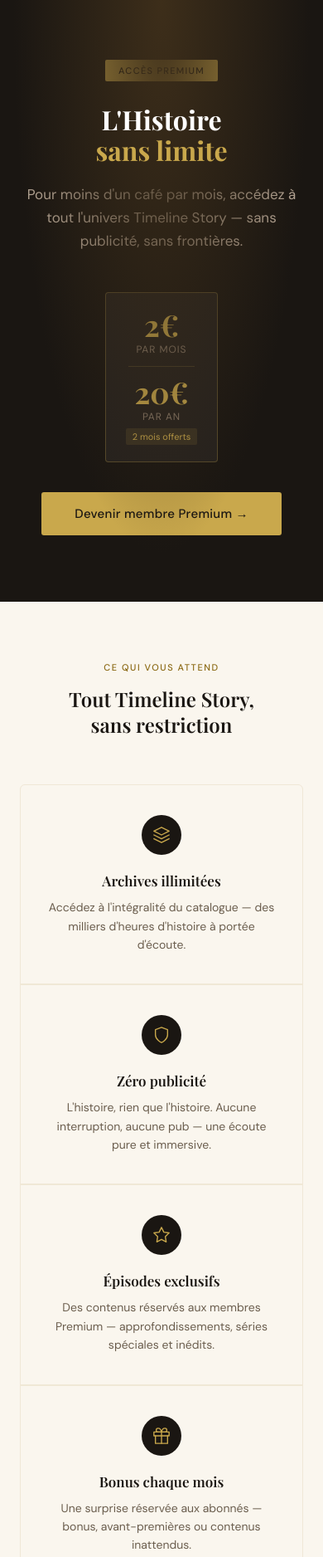
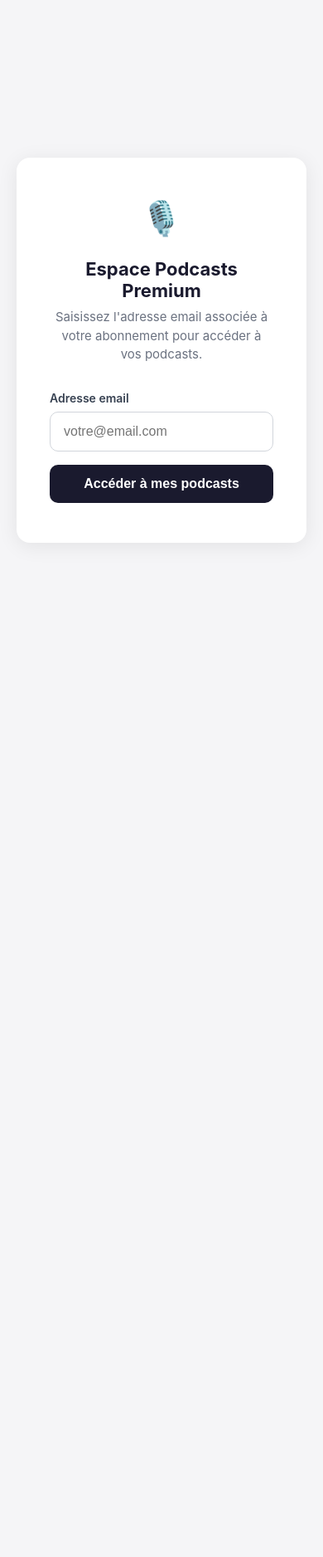
Before and after one commit to RichardFremder/podcast-premium-gate, a website: page abonnement.html in a window 390 px wide. Shown: the top 1876 px of the page at 83% size. After the commit the page ends 844 px from the top, so only its background shows below. Drawn offline with nearby package versions, Linux system fonts and the light colour scheme.

Commit message:
Add files via upload

```diff
--- a/abonnement.html
+++ b/abonnement.html
@@ -3,381 +3,313 @@
 <head>
   <meta charset="UTF-8">
   <meta name="viewport" content="width=device-width, initial-scale=1.0">
-<title>Timeline Story Premium — L'Histoire sans limite</title>
-<link href="https://fonts.googleapis.com/css2?family=Playfair+Display:wght@400;600;700&family=DM+Sans:wght@400;500&display=swap" rel="stylesheet">
+  <title>Accès Podcasts Premium</title>
   <style>
     *, *::before, *::after { box-sizing: border-box; margin: 0; padding: 0; }
 
-  :root {
-    --gold: #C9A84C;
-    --gold-light: #F5E6C0;
-    --gold-dark: #8B6914;
-    --ink: #1A1612;
-    --ink-mid: #3D3529;
-    --ink-light: #6B5E4E;
-    --parchment: #FAF6EE;
-    --parchment-dark: #F0E8D6;
-    --white: #FFFFFF;
-  }
-
     body {
-    font-family: 'DM Sans', sans-serif;
-    background: var(--parchment);
-    color: var(--ink);
+      font-family: -apple-system, BlinkMacSystemFont, 'Segoe UI', Roboto, sans-serif;
+      background: #f5f5f7;
       min-height: 100vh;
-  }
-
-  /* HERO */
-  .hero {
-    background: var(--ink);
-    padding: 72px 24px 80px;
-    text-align: center;
-    position: relative;
-    overflow: hidden;
-  }
-
-  .hero::before {
-    content: '';
-    position: absolute;
-    inset: 0;
-    background: radial-gradient(ellipse at 50% 0%, #3D2E1A 0%, transparent 65%);
-    pointer-events: none;
-  }
-
-  .hero-badge {
-    display: inline-block;
-    background: var(--gold);
-    color: var(--ink);
-    font-family: 'DM Sans', sans-serif;
-    font-size: 11px;
-    font-weight: 500;
-    letter-spacing: 0.12em;
-    text-transform: uppercase;
-    padding: 6px 16px;
-    border-radius: 2px;
-    margin-bottom: 28px;
-  }
-
-  .hero h1 {
-    font-family: 'Playfair Display', serif;
-    font-size: clamp(32px, 6vw, 56px);
-    font-weight: 700;
-    color: var(--white);
-    line-height: 1.15;
-    margin-bottom: 20px;
-    position: relative;
-  }
-
-  .hero h1 span {
-    color: var(--gold);
-  }
-
-  .hero-sub {
-    font-size: 17px;
-    color: #B8A898;
-    max-width: 480px;
-    margin: 0 auto 48px;
-    line-height: 1.65;
-  }
-
-  .price-block {
-    display: inline-flex;
-    align-items: center;
-    gap: 20px;
-    background: rgba(255,255,255,0.05);
-    border: 1px solid rgba(201,168,76,0.3);
-    border-radius: 4px;
-    padding: 20px 36px;
-    margin-bottom: 36px;
-  }
-
-  .price-item {
-    text-align: center;
-  }
-
-  .price-amount {
-    font-family: 'Playfair Display', serif;
-    font-size: 36px;
-    font-weight: 700;
-    color: var(--gold);
-    line-height: 1;
-  }
-
-  .price-label {
-    font-size: 12px;
-    color: #8A7A6A;
-    margin-top: 4px;
-    text-transform: uppercase;
-    letter-spacing: 0.08em;
-  }
-
-  .price-divider {
-    width: 1px;
-    height: 48px;
-    background: rgba(201,168,76,0.2);
-  }
-
-  .price-saving {
-    font-size: 11px;
-    color: var(--gold);
-    background: rgba(201,168,76,0.12);
-    padding: 3px 8px;
-    border-radius: 2px;
-    margin-top: 6px;
-  }
-
-  .btn-primary {
-    display: inline-block;
-    background: var(--gold);
-    color: var(--ink);
-    font-family: 'DM Sans', sans-serif;
-    font-size: 15px;
-    font-weight: 500;
-    padding: 16px 40px;
-    border-radius: 3px;
-    text-decoration: none;
-    letter-spacing: 0.02em;
-    transition: background 0.2s, transform 0.15s;
-    cursor: pointer;
-    border: none;
-  }
-
-  .btn-primary:hover {
-    background: #D4B060;
-    transform: translateY(-1px);
-  }
-
-  /* FEATURES */
-  .features {
-    max-width: 880px;
-    margin: 0 auto;
-    padding: 72px 24px;
-  }
-
-  .section-label {
-    text-align: center;
-    font-size: 11px;
-    font-weight: 500;
-    letter-spacing: 0.14em;
-    text-transform: uppercase;
-    color: var(--gold-dark);
-    margin-bottom: 16px;
-  }
-
-  .section-title {
-    font-family: 'Playfair Display', serif;
-    font-size: clamp(24px, 4vw, 36px);
-    font-weight: 600;
-    text-align: center;
-    color: var(--ink);
-    margin-bottom: 56px;
-    line-height: 1.3;
-  }
-
-  .features-grid {
-    display: grid;
-    grid-template-columns: repeat(auto-fit, minmax(190px, 1fr));
-    gap: 2px;
-    background: var(--parchment-dark);
-    border: 1px solid var(--parchment-dark);
-    border-radius: 6px;
-    overflow: hidden;
-  }
-
-  .feature-card {
-    background: var(--parchment);
-    padding: 36px 28px;
-    text-align: center;
-  }
-
-  .feature-icon {
-    width: 48px;
-    height: 48px;
-    background: var(--ink);
-    border-radius: 50%;
       display: flex;
       align-items: center;
       justify-content: center;
-    margin: 0 auto 20px;
+      padding: 20px;
     }
 
-  .feature-icon svg {
-    width: 22px;
-    height: 22px;
-    stroke: var(--gold);
-    fill: none;
-    stroke-width: 1.5;
-    stroke-linecap: round;
-    stroke-linejoin: round;
+    .card {
+      background: white;
+      border-radius: 16px;
+      box-shadow: 0 4px 24px rgba(0,0,0,0.08);
+      padding: 48px 40px;
+      max-width: 560px;
+      width: 100%;
     }
 
-  .feature-title {
-    font-family: 'Playfair Display', serif;
-    font-size: 17px;
-    font-weight: 600;
-    color: var(--ink);
-    margin-bottom: 10px;
+    .logo {
+      text-align: center;
+      font-size: 40px;
+      margin-bottom: 24px;
     }
 
-  .feature-desc {
-    font-size: 14px;
-    color: var(--ink-light);
-    line-height: 1.6;
+    h1 {
+      text-align: center;
+      font-size: 22px;
+      font-weight: 700;
+      color: #1a1a2e;
+      margin-bottom: 8px;
     }
 
-  /* QUOTE */
-  .quote-section {
-    background: var(--ink);
-    padding: 64px 24px;
+    .subtitle {
       text-align: center;
+      color: #6b7280;
+      font-size: 15px;
+      margin-bottom: 32px;
+      line-height: 1.5;
     }
 
-  .quote-text {
-    font-family: 'Playfair Display', serif;
-    font-size: clamp(18px, 3vw, 26px);
-    font-style: italic;
-    color: var(--white);
-    max-width: 640px;
-    margin: 0 auto 20px;
-    line-height: 1.55;
+    label {
+      display: block;
+      font-size: 14px;
+      font-weight: 600;
+      color: #374151;
+      margin-bottom: 8px;
     }
 
-  .quote-author {
-    font-size: 13px;
-    color: var(--gold);
-    letter-spacing: 0.08em;
-    text-transform: uppercase;
+    input[type="email"] {
+      width: 100%;
+      padding: 14px 16px;
+      font-size: 16px;
+      border: 1.5px solid #d1d5db;
+      border-radius: 10px;
+      outline: none;
+      transition: border-color 0.2s;
+      color: #111827;
     }
 
-  /* CTA */
-  .cta-section {
-    max-width: 600px;
-    margin: 0 auto;
-    padding: 72px 24px;
-    text-align: center;
+    input[type="email"]:focus {
+      border-color: #1a1a2e;
     }
 
-  .cta-section h2 {
-    font-family: 'Playfair Display', serif;
-    font-size: clamp(22px, 4vw, 34px);
+    button {
+      width: 100%;
+      margin-top: 16px;
+      padding: 14px;
+      background: #1a1a2e;
+      color: white;
+      border: none;
+      border-radius: 10px;
+      font-size: 16px;
       font-weight: 600;
-    color: var(--ink);
-    margin-bottom: 16px;
-    line-height: 1.3;
+      cursor: pointer;
+      transition: background 0.2s, opacity 0.2s;
     }
 
-  .cta-section p {
-    font-size: 16px;
-    color: var(--ink-light);
-    margin-bottom: 36px;
-    line-height: 1.65;
+    button:hover:not(:disabled) {
+      background: #2d2d4e;
     }
 
-  .cta-note {
-    font-size: 13px;
-    color: var(--ink-light);
-    margin-top: 16px;
+    button:disabled {
+      opacity: 0.6;
+      cursor: not-allowed;
     }
 
-  /* DIVIDER */
-  .ornament {
-    text-align: center;
-    color: var(--gold);
-    font-size: 20px;
-    letter-spacing: 12px;
-    margin: 8px 0;
-    opacity: 0.5;
+    #message {
+      margin-top: 16px;
+      padding: 12px 16px;
+      border-radius: 8px;
+      font-size: 14px;
+      display: none;
     }
 
-  @media (max-width: 540px) {
-    .price-block { flex-direction: column; gap: 12px; padding: 20px 24px; }
-    .price-divider { width: 80px; height: 1px; }
-    .features-grid { grid-template-columns: 1fr; }
+    #message.error {
+      background: #fef2f2;
+      color: #dc2626;
+      border: 1px solid #fecaca;
+      display: block;
+    }
+
+    #message.info {
+      background: #eff6ff;
+      color: #2563eb;
+      border: 1px solid #bfdbfe;
+      display: block;
+    }
+
+    .spinner {
+      display: inline-block;
+      width: 16px;
+      height: 16px;
+      border: 2px solid rgba(255,255,255,0.4);
+      border-top-color: white;
+      border-radius: 50%;
+      animation: spin 0.7s linear infinite;
+      vertical-align: middle;
+      margin-right: 8px;
+    }
+
+    @keyframes spin { to { transform: rotate(360deg); } }
+
+    #player-area {
+      display: none;
+    }
+
+    #player-area h2 {
+      font-size: 20px;
+      font-weight: 700;
+      color: #1a1a2e;
+      margin-bottom: 6px;
+    }
+
+    #player-area .welcome {
+      color: #6b7280;
+      font-size: 14px;
+      margin-bottom: 24px;
+    }
+
+    .player-wrapper {
+      border-radius: 12px;
+      overflow: hidden;
+      background: #f9fafb;
+    }
+
+    .logout-btn {
+      width: auto;
+      margin-top: 20px;
+      padding: 10px 20px;
+      background: transparent;
+      color: #6b7280;
+      border: 1.5px solid #d1d5db;
+      font-size: 14px;
+      font-weight: 500;
+      border-radius: 8px;
+    }
+
+    .logout-btn:hover {
+      background: #f9fafb;
+      color: #374151;
     }
   </style>
 </head>
 <body>
 
-<!-- HERO -->
-<section class="hero">
-  <div class="hero-badge">Accès Premium</div>
-  <h1>L'Histoire<br><span>sans limite</span></h1>
-  <p class="hero-sub">Pour moins d'un café par mois, accédez à tout l'univers Timeline Story — sans publicité, sans frontières.</p>
+  <!-- Formulaire de vérification -->
+  <div class="card" id="gate">
+    <div class="logo">🎙️</div>
+    <h1>Espace Podcasts Premium</h1>
+    <p class="subtitle">
+      Saisissez l'adresse email associée à votre abonnement pour accéder à vos podcasts.
+    </p>
 
-  <div class="price-block">
-    <div class="price-item">
-      <div class="price-amount">2€</div>
-      <div class="price-label">par mois</div>
-    </div>
-    <div class="price-divider"></div>
-    <div class="price-item">
-      <div class="price-amount">20€</div>
-      <div class="price-label">par an</div>
-      <div class="price-saving">2 mois offerts</div>
-    </div>
+    <label for="email-input">Adresse email</label>
+    <input
+      type="email"
+      id="email-input"
+      placeholder="votre@email.com"
+      autocomplete="email"
+    />
+
+    <button id="verify-btn" onclick="verifyEmail()">
+      Accéder à mes podcasts
+    </button>
+
+    <div id="message"></div>
   </div>
 
-  <br>
-  <a class="btn-primary" href="https://m.audiomeans.fr/s/S-tavkjvmo">Devenir membre Premium →</a>
-</section>
+  <!-- Lecteur — affiché après vérification -->
+  <div class="card" id="player-area">
+    <h2>🎧 Vos Podcasts Premium</h2>
+    <p class="welcome" id="welcome-text">Bienvenue ! Votre accès est confirmé.</p>
 
-<!-- FEATURES -->
-<section class="features">
-  <div class="section-label">Ce qui vous attend</div>
-  <h2 class="section-title">Tout Timeline Story,<br>sans restriction</h2>
-
-  <div class="features-grid">
-
-    <div class="feature-card">
-      <div class="feature-icon">
-        <svg viewBox="0 0 24 24"><path d="M12 2L2 7l10 5 10-5-10-5z"/><path d="M2 17l10 5 10-5"/><path d="M2 12l10 5 10-5"/></svg>
-      </div>
-      <div class="feature-title">Archives illimitées</div>
-      <p class="feature-desc">Accédez à l'intégralité du catalogue — des milliers d'heures d'histoire à portée d'écoute.</p>
+    <div class="player-wrapper">
+      <iframe
+        id="audiomeans-player"
+        style="margin: auto; min-width: 320px; border: 0; display: block;"
+        src=""
+        width="80%"
+        height="480px"
+        allow="clipboard-write; autoplay">
+      </iframe>
     </div>
 
-    <div class="feature-card">
-      <div class="feature-icon">
-        <svg viewBox="0 0 24 24"><path d="M12 22s8-4 8-10V5l-8-3-8 3v7c0 6 8 10 8 10z"/></svg>
-      </div>
-      <div class="feature-title">Zéro publicité</div>
-      <p class="feature-desc">L'histoire, rien que l'histoire. Aucune interruption, aucune pub — une écoute pure et immersive.</p>
+    <button class="logout-btn" onclick="logout()">
+      ← Se déconnecter
+    </button>
   </div>
 
-    <div class="feature-card">
-      <div class="feature-icon">
-        <svg viewBox="0 0 24 24"><polygon points="12 2 15.09 8.26 22 9.27 17 14.14 18.18 21.02 12 17.77 5.82 21.02 7 14.14 2 9.27 8.91 8.26 12 2"/></svg>
-      </div>
-      <div class="feature-title">Épisodes exclusifs</div>
-      <p class="feature-desc">Des contenus réservés aux membres Premium — approfondissements, séries spéciales et inédits.</p>
-    </div>
+  <script>
+    const AUDIOMEANS_EMBED_URL = 'https://player.audiomeans.fr/player-v2/5000-ans-dhistoire-premium-98a06fbd/playlist/last?mp=1&leadin=1&embed=0&download=0&std=0&vert=0&playlist=1&color=7d7d7d&theme=dark';
+    const SESSION_KEY = 'podcast_premium_access';
+    const SESSION_DURATION_HOURS = 24;
 
-    <div class="feature-card">
-      <div class="feature-icon">
-        <svg viewBox="0 0 24 24"><path d="M20 12V22H4V12"/><path d="M22 7H2v5h20V7z"/><path d="M12 22V7"/><path d="M12 7H7.5a2.5 2.5 0 0 1 0-5C11 2 12 7 12 7z"/><path d="M12 7h4.5a2.5 2.5 0 0 0 0-5C13 2 12 7 12 7z"/></svg>
-      </div>
-      <div class="feature-title">Bonus chaque mois</div>
-      <p class="feature-desc">Une surprise réservée aux abonnés — bonus, avant-premières ou contenus inattendus.</p>
-    </div>
+    // Vérifie si une session valide existe déjà
+    (function checkExistingSession() {
+      const stored = localStorage.getItem(SESSION_KEY);
+      if (!stored) return;
+      try {
+        const { email, expires } = JSON.parse(stored);
+        if (Date.now() < expires) {
+          showPlayer(email);
+        } else {
+          localStorage.removeItem(SESSION_KEY);
+        }
+      } catch {
+        localStorage.removeItem(SESSION_KEY);
+      }
+    })();
 
-  </div>
-</section>
+    async function verifyEmail() {
+      const emailInput = document.getElementById('email-input');
+      const btn = document.getElementById('verify-btn');
+      const msg = document.getElementById('message');
+      const email = emailInput.value.trim().toLowerCase();
 
-<!-- QUOTE -->
-<section class="quote-section">
-  <div class="ornament">— ✦ —</div>
-  <p class="quote-text">« Timeline Story s'adresse à celles et ceux qui préfèrent comprendre avant de juger. »</p>
-  <div class="quote-author">La rédaction Timeline Story</div>
-  <div class="ornament">— ✦ —</div>
-</section>
+      msg.className = '';
+      msg.style.display = 'none';
+      msg.textContent = '';
 
-<!-- CTA -->
-<section class="cta-section">
-  <h2>Rejoignez la communauté Premium</h2>
-  <p>2€ par mois, résiliable à tout moment. Un investissement minimal pour un gain intellectuel maximal.</p>
-  <a class="btn-primary" href="https://m.audiomeans.fr/s/S-tavkjvmo">S'abonner maintenant →</a>
-  <p class="cta-note">Résiliation en un clic · Paiement sécurisé par Stripe</p>
-</section>
+      if (!email || !email.includes('@')) {
+        showMessage('Veuillez saisir une adresse email valide.', 'error');
+        return;
+      }
+
+      btn.disabled = true;
+      btn.innerHTML = '<span class="spinner"></span>Vérification…';
+
+      try {
+        const res = await fetch('/.netlify/functions/check-subscriber', {
+          method: 'POST',
+          headers: { 'Content-Type': 'application/json' },
+          body: JSON.stringify({ email })
+        });
+
+        if (!res.ok) throw new Error('Erreur serveur');
+        const data = await res.json();
+
+        if (data.active) {
+          // Sauvegarde la session pour 24h
+          const session = {
+            email,
+            expires: Date.now() + SESSION_DURATION_HOURS * 60 * 60 * 1000
+          };
+          localStorage.setItem(SESSION_KEY, JSON.stringify(session));
+          showPlayer(email);
+        } else {
+          showMessage('❌ Aucun abonnement actif trouvé pour cet email. Vérifiez l\'adresse ou contactez le support.', 'error');
+        }
+      } catch (err) {
+        showMessage('⚠️ Erreur de connexion. Veuillez réessayer dans quelques instants.', 'error');
+      } finally {
+        btn.disabled = false;
+        btn.textContent = 'Accéder à mes podcasts';
+      }
+    }
+
+    function showPlayer(email) {
+      document.getElementById('gate').style.display = 'none';
+      document.getElementById('welcome-text').textContent = `Bienvenue ! Accès confirmé pour ${email}`;
+      document.getElementById('audiomeans-player').src = AUDIOMEANS_EMBED_URL;
+      document.getElementById('player-area').style.display = 'block';
+    }
+
+    function logout() {
+      localStorage.removeItem(SESSION_KEY);
+      document.getElementById('audiomeans-player').src = '';
+      document.getElementById('player-area').style.display = 'none';
+      document.getElementById('gate').style.display = 'block';
+      document.getElementById('email-input').value = '';
+    }
+
+    function showMessage(text, type) {
+      const msg = document.getElementById('message');
+      msg.textContent = text;
+      msg.className = type;
+    }
+
+    document.getElementById('email-input').addEventListener('keydown', e => {
+      if (e.key === 'Enter') verifyEmail();
+    });
+  </script>
 
 </body>
 </html>
```
Lines whose indentation alone changed are shown as unchanged.
